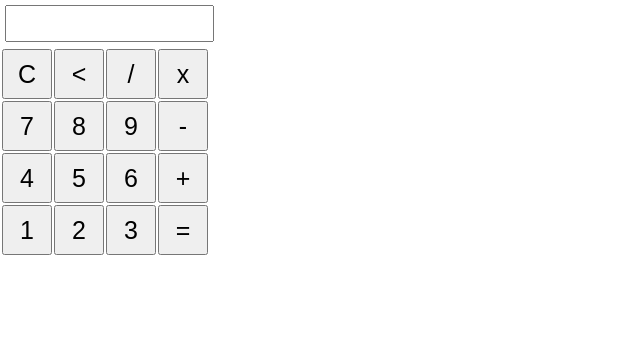
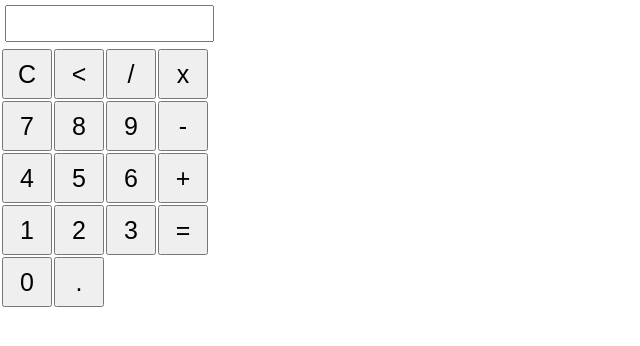
Before and after one commit to chrisclarkedev/HTML-Calc, a plain HTML site: page index.html in a window 1280 px wide. Shown: the whole page, without its empty margins (0-640 px from the left). Drawn offline with Linux system fonts and the light colour scheme.

Commit message:
added clear and back function for buttons

```diff
--- a/index.html
+++ b/index.html
@@ -7,14 +7,22 @@
   <meta http-equiv="X-UA-Compatible" content="ie=edge">
   <title>Document</title>
   <script>function insert(num) {
-      document.form.textview.value = document.form.textview.value + num
+      document.form.textview.value = document.form.textview.value + num;
     }
 
     function equal() {
-      var exp = document.form.textview.value;
+      const exp = document.form.textview.value;
       if (exp) {
-        document.form.textview.value = eval(document.form.textview.value)
+        document.form.textview.value = eval(exp);
       }
+    }
+    function clean() {
+      document.form.textview.value = "";
+    }
+
+    function back() {
+      const exp = document.form.textview.value;
+      document.form.textview.value = exp.substring(0, exp.length - 1);
     }
   </script>
   <link rel="stylesheet" href="style.css">
@@ -27,8 +35,8 @@
     </form>
     <table>
       <tr>
-        <td><input class="button" type="button" value="C"></td>
-        <td><input class="button" type="button" value="<"></td>
+        <td><input class="button" type="button" value="C" onClick="clean()"></td>
+        <td><input class="button" type="button" value="<" onClick="back()"></td>
         <td><input class="button" type="button" value="/" onClick="insert('/')"></td>
         <td><input class="button" type="button" value="x" onClick="insert('*')"></td>
       </tr>
@@ -50,6 +58,10 @@
         <td><input class="button" type="button" value="3" onClick="insert(3)"></td>
         <td><input class="button" type="button" value="=" onClick="equal()"></td>
       </tr>
+      <tr>
+        <td><input class="button" type="button" value="0" onClick="insert(0)"></td>
+        <td><input class="button" type="button" value="." onClick="insert('.')"></td>
+      </tr>
     </table>
     </form>
   </div>
```
